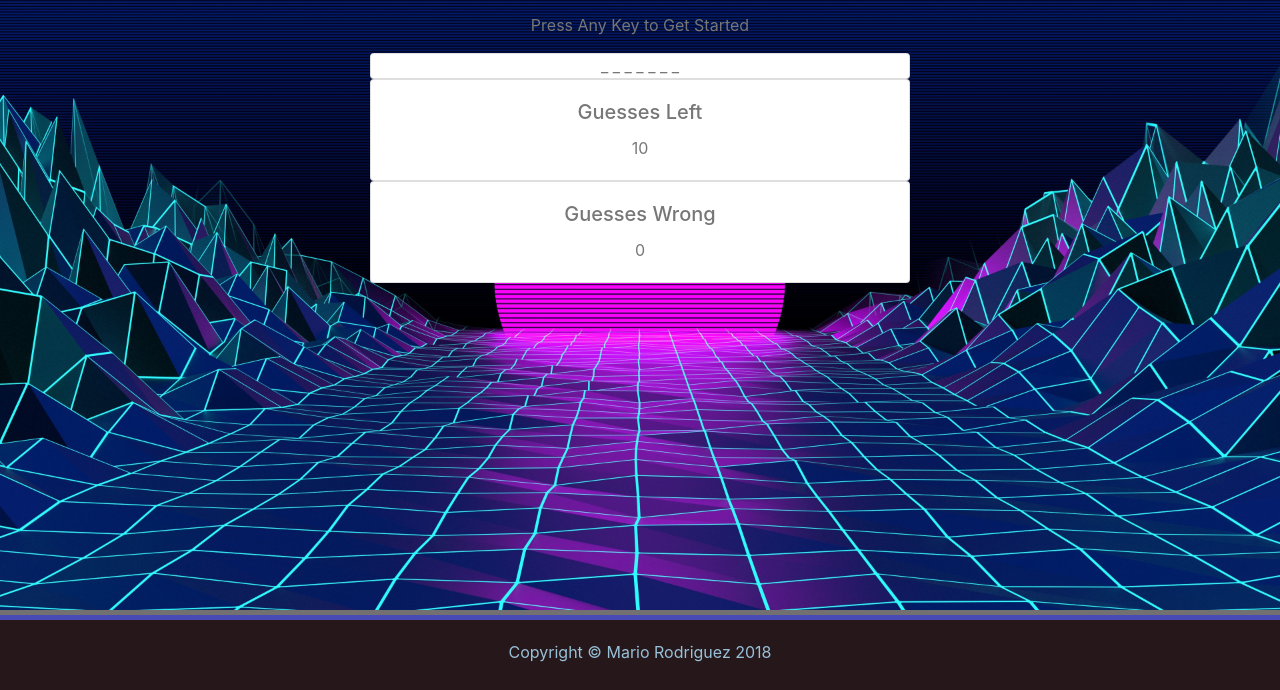
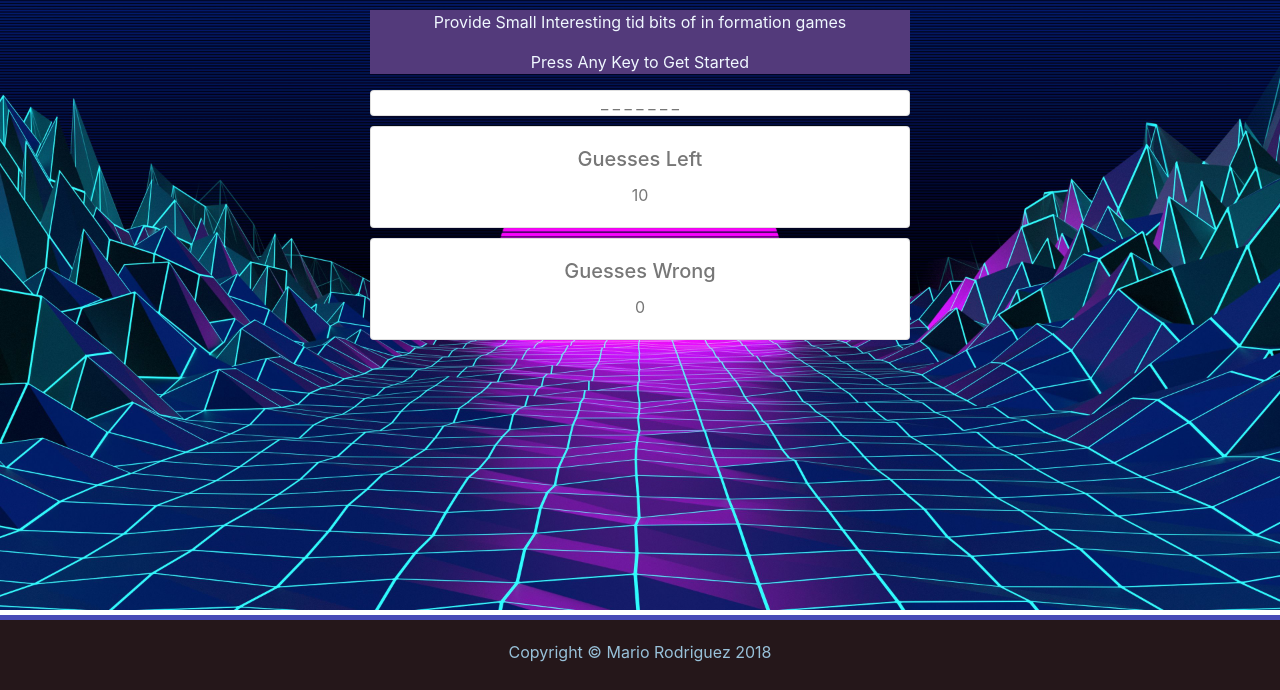
Before and after one commit to mariorodriguezdeleon/Word-Guess-Game, a plain HTML site: page index.html in a window 1280 px wide. Shown: the part 110-800 px from the top of the page. Drawn offline with nearby package versions, Linux system fonts and the light colour scheme.

Commit message:
addedAdditionalStyles

```diff
--- a/assets/css/styles.css
+++ b/assets/css/styles.css
@@ -9,7 +9,7 @@
 body {
     background-image: url(../images/52b2f017cb70aead900d06a78e728d5e.jpg);
     background-repeat: no-repeat;
-    background-size: cover; /*Need to properly size the background image*/
+    background-size: cover; Need to properly size the background image
     background-color: rgb(114, 112, 112);
     color: #777;
     margin: auto;
@@ -19,12 +19,10 @@ body {
 header {
     width: 100%;
     background-color: #25171a;
-/*
     color: #98c1d9;
     margin-bottom: 30px;
     overflow: auto;
     height: 90px;
-*/
 }
 
 /*
@@ -65,36 +63,39 @@ footer {
 
 /* ID's */
 
+/*
 #lettersToGuess {
-/*
     margin: 15px;
     height: 50px;
     text-align: center;
     white-space: pre;
+}
 */
-}
 
+/*
 #guessedLetters {
-/*
     margin: 15px;
     height: 35px;
     text-align: center;
+}
 */
-}
 
+/*
 #stage {
-/*
     height: 500px;
     opacity: .95;
+}
 */
-}
 
 #information{
-/*
     text-align: center;
-    display: block;
-    height: 200px;
-*/
+/*    display: block;*/
+/*    height: 200px;*/
+    background-color: #533a7b;
+    color: aliceblue;
+    font-size: 1rem;
+;
+
 }
 
 /* Classes */
@@ -102,6 +103,12 @@ footer {
 .hide {
     display: none;
 }
+
+.card {
+    margin-bottom: 10px;
+    width: 100%;
+}
+
 
 /*
 .container {
--- a/index.html
+++ b/index.html
@@ -29,7 +29,7 @@
                         <p>Press Any Key to Get Started</p>
                     </div>
 
-                    <div class="card" style="width: 100%;">
+                    <div class="card">
                         <div id="lettersToGuess"></div>
                     </div>
 
@@ -38,14 +38,14 @@
 
                     <div id="player-guesses"></div>
 
-                    <div class="card" style="width: 100%;">
+                    <div class="card">
                         <div class="card-body">
                             <h5 class="card-title">Guesses Left</h5>
                             <p class="card-text" id="guesses-left">0</p>
                         </div>
                     </div>
 
-                    <div class="card" style="width: 100%;">
+                    <div class="card">
                         <div class="card-body">
                             <h5 class="card-title">Guesses Wrong</h5>
                             <p class="card-text" id="guesses-wrong">0</p>
```
